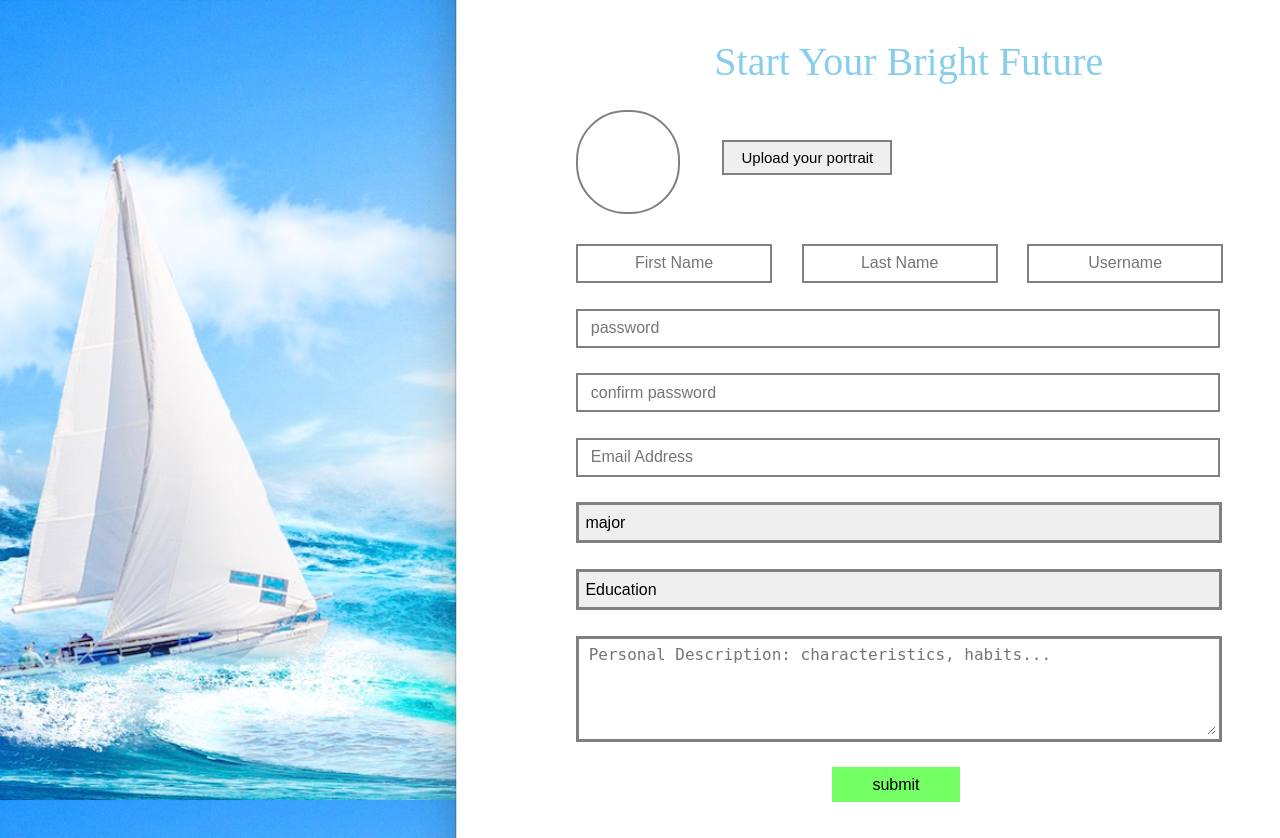
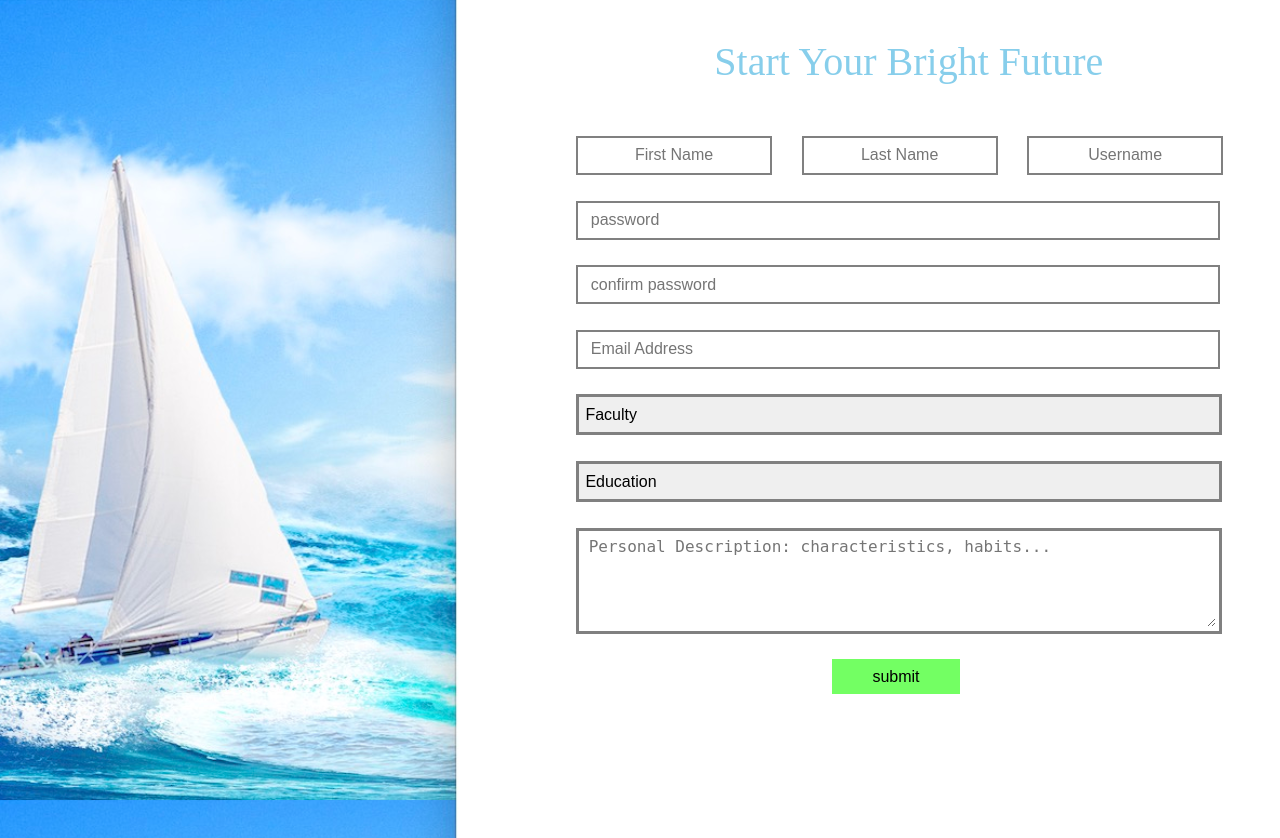
Before and after one commit to fungking07/3100-project, a PHP site: page /AcadMap/login_related/Register.php in a window 1280 px wide. Run offline with PHP 8.4, Linux system fonts and the light colour scheme.

Commit message:
Update Register.php

```diff
--- a/login_related/Register.php
+++ b/login_related/Register.php
@@ -119,9 +119,6 @@
 			Start Your Bright Future
 		</div>
 		<form name="form" action="register.php" method="POST">
-		<div class="picture">
-		</div>
-		<button class="upload" type="button">Upload your portrait</button> <br>
 		<input type="text" class="first" name="first" placeholder="First Name" />
 		<input type="text" class="last" name="last" placeholder="Last Name" />
 		<input type="text" class="user" name="username" placeholder="Username" />
@@ -129,8 +126,8 @@
 		<input type="password" class="email" name="confirmpassword" placeholder="confirm password"/>
 		<input type="text" class="email" name="email" placeholder="Email Address" />
 		<div class="major">
-			<select name = "major" >
-				<option style="display: none;" value ="">major</option>
+			<select name = "Faculty" >
+				<option style="display: none;" value ="">Faculty</option>
 				<option value ="Arts">Arts</option>
 				<option value ="Business">Business</option>
 				<option value ="Education">Education</option>
```
